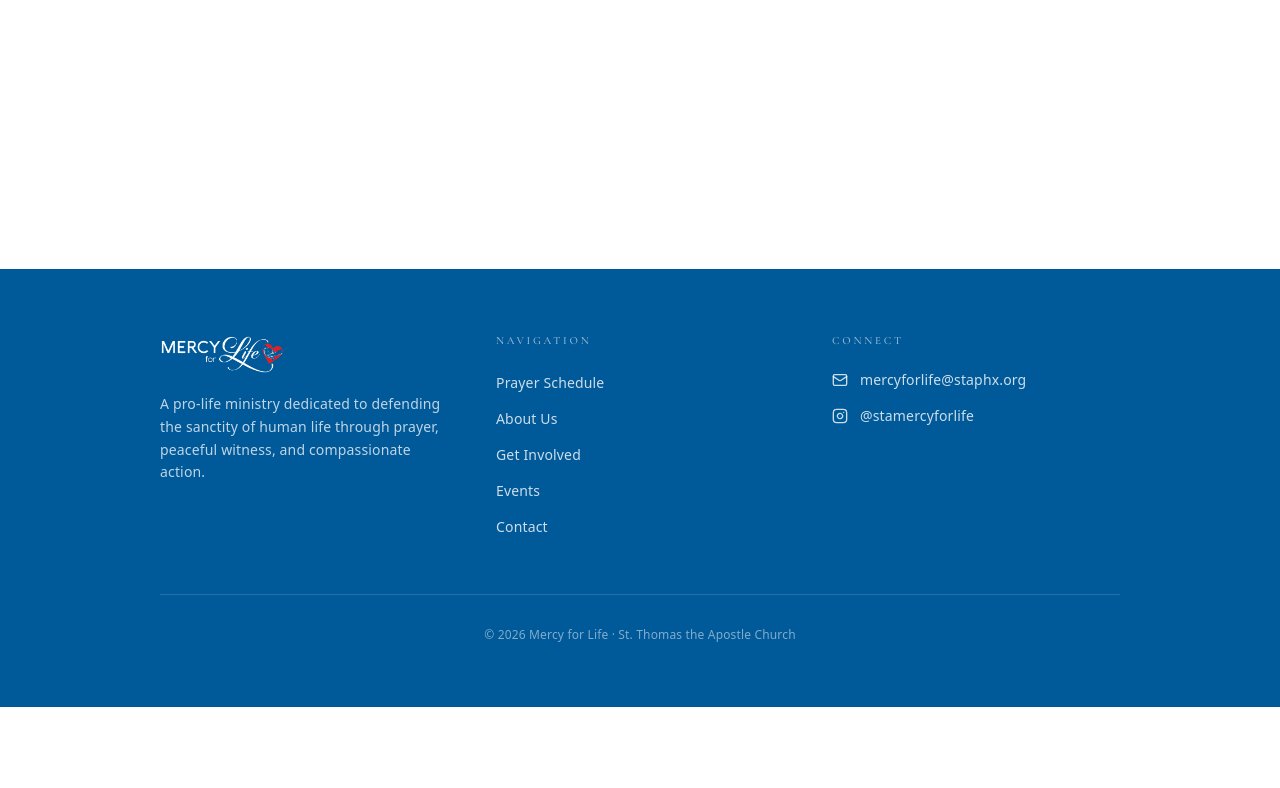
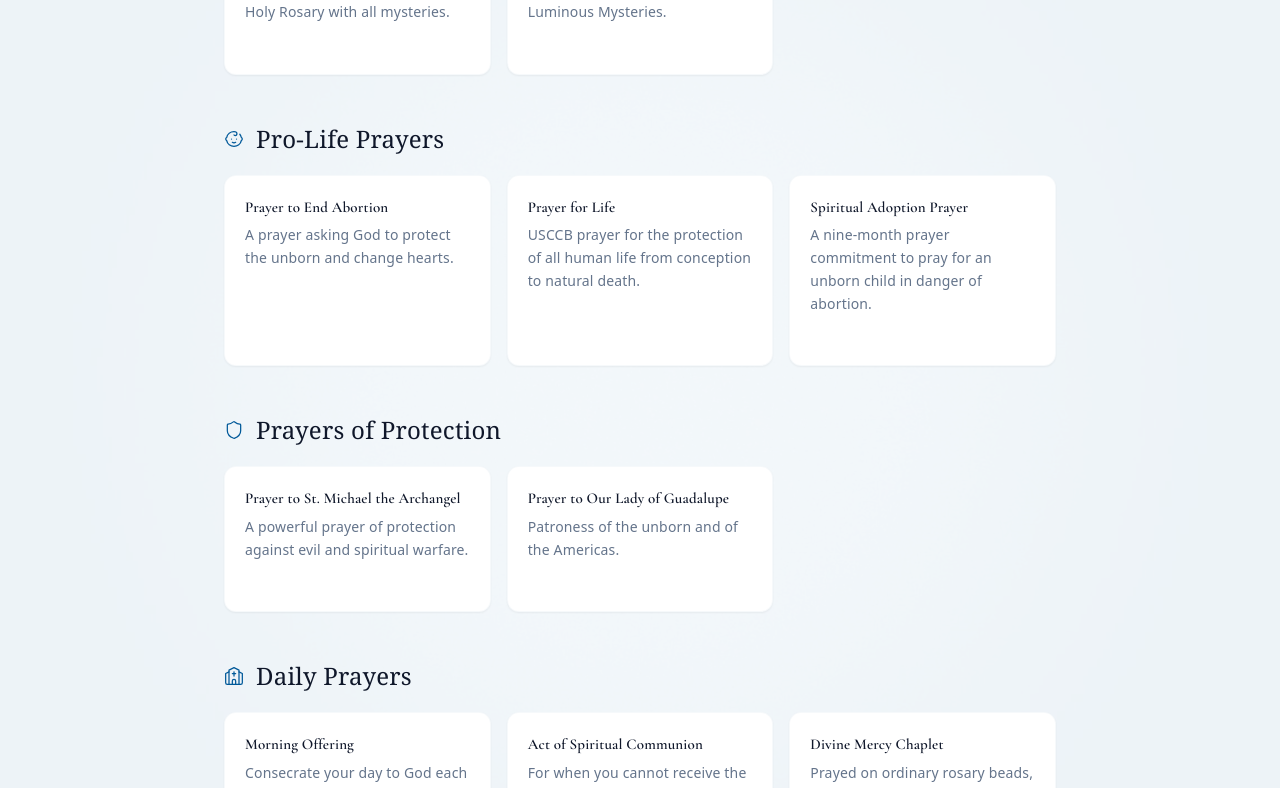
Before and after one commit to ashleykissinger45-dev/mercy-for-life, a Next.js app: page /prayers in a window 1280 px wide. Before the commit this address had no page. Shown: the part 607-1395 px from the top of the page. Before the commit the page ends 1314 px from the top, so only its background shows below. Built offline with nearby package versions, Linux system fonts and the light colour scheme.

Commit message:
Add Prayers page with categorized prayer links

```diff
--- /dev/null
+++ b/src/app/prayers/page.tsx
@@ -0,0 +1,18 @@
+import PageHeader from '@/components/PageHeader';
+import Prayers from '@/components/Prayers';
+
+export const metadata = {
+  title: 'Prayers – Mercy for Life',
+};
+
+export default function PrayersPage() {
+  return (
+    <>
+      <PageHeader
+        title="Prayers"
+        subtitle="A collection of prayers we use in our ministry. Click any prayer to read or pray along."
+      />
+      <Prayers />
+    </>
+  );
+}
--- a/src/components/Footer.tsx
+++ b/src/components/Footer.tsx
@@ -31,6 +31,7 @@ export default function Footer() {
             <ul className="space-y-3">
               {[
                 { label: 'Prayer Schedule', href: '/prayer' },
+                { label: 'Prayers', href: '/prayers' },
                 { label: 'About Us', href: '/about' },
                 { label: 'Get Involved', href: '/get-involved' },
                 { label: 'Events', href: '/events' },
--- a/src/components/Navigation.tsx
+++ b/src/components/Navigation.tsx
@@ -13,6 +13,7 @@ export default function Navigation() {
   const navItems = [
     { name: 'Home', href: '/' },
     { name: 'Prayer Schedule', href: '/prayer' },
+    { name: 'Prayers', href: '/prayers' },
     { name: 'About', href: '/about' },
     { name: 'Events', href: '/events' },
     { name: 'Get Involved', href: '/get-involved' },
--- /dev/null
+++ b/src/components/Prayers.tsx
@@ -0,0 +1,132 @@
+'use client';
+
+import { BookOpen, Heart, Shield, Cross, Church, Baby } from 'lucide-react';
+import ScrollReveal from './ScrollReveal';
+
+export default function Prayers() {
+  const categories = [
+    {
+      title: 'The Rosary',
+      icon: Cross,
+      prayers: [
+        {
+          name: 'How to Pray the Rosary',
+          description: 'A complete guide to praying the Holy Rosary with all mysteries.',
+          link: 'https://www.usccb.org/how-to-pray-the-rosary',
+        },
+        {
+          name: 'Mysteries of the Rosary',
+          description: 'Joyful, Sorrowful, Glorious, and Luminous Mysteries.',
+          link: 'https://www.rosarycenter.org/homepage-2/rosary/the-mysteries-of-the-rosary/',
+        },
+      ],
+    },
+    {
+      title: 'Pro-Life Prayers',
+      icon: Baby,
+      prayers: [
+        {
+          name: 'Prayer to End Abortion',
+          description: 'A prayer asking God to protect the unborn and change hearts.',
+          link: 'https://www.usccb.org/prayers/prayer-end-abortion',
+        },
+        {
+          name: 'Prayer for Life',
+          description: 'USCCB prayer for the protection of all human life from conception to natural death.',
+          link: 'https://www.usccb.org/prayers/prayer-life',
+        },
+        {
+          name: 'Spiritual Adoption Prayer',
+          description: 'A nine-month prayer commitment to pray for an unborn child in danger of abortion.',
+          link: 'https://www.spiritualadoption.org',
+        },
+      ],
+    },
+    {
+      title: 'Prayers of Protection',
+      icon: Shield,
+      prayers: [
+        {
+          name: 'Prayer to St. Michael the Archangel',
+          description: 'A powerful prayer of protection against evil and spiritual warfare.',
+          link: 'https://www.usccb.org/prayers/prayer-st-michael-archangel',
+        },
+        {
+          name: 'Prayer to Our Lady of Guadalupe',
+          description: 'Patroness of the unborn and of the Americas.',
+          link: 'https://www.usccb.org/prayers/prayer-our-lady-guadalupe',
+        },
+      ],
+    },
+    {
+      title: 'Daily Prayers',
+      icon: Church,
+      prayers: [
+        {
+          name: 'Morning Offering',
+          description: 'Consecrate your day to God each morning.',
+          link: 'https://www.usccb.org/prayers/morning-offering',
+        },
+        {
+          name: 'Act of Spiritual Communion',
+          description: 'For when you cannot receive the Eucharist in person.',
+          link: 'https://www.usccb.org/prayers/prayer-spiritual-communion',
+        },
+        {
+          name: 'Divine Mercy Chaplet',
+          description: 'Prayed on ordinary rosary beads, asking for God\'s mercy on the whole world.',
+          link: 'https://www.thedivinemercy.org/message/devotions/pray-the-chaplet',
+        },
+      ],
+    },
+  ];
+
+  return (
+    <ScrollReveal>
+      <section className="py-24 relative" style={{ backgroundImage: 'url(/pic2.jpg)', backgroundSize: 'cover', backgroundPosition: 'center' }}>
+        <div className="absolute inset-0 bg-white/[0.93]" />
+        <div className="max-w-4xl mx-auto px-6 lg:px-8 relative">
+
+          <div className="space-y-12">
+            {categories.map((category, catIndex) => {
+              const Icon = category.icon;
+              return (
+                <div key={catIndex}>
+                  <div className="flex items-center gap-3 mb-5">
+                    <Icon className="h-5 w-5 text-[#005999]" strokeWidth={1.5} />
+                    <h2 className="font-serif text-xl md:text-2xl font-light text-neutral-900">
+                      {category.title}
+                    </h2>
+                  </div>
+
+                  <div className="grid sm:grid-cols-2 lg:grid-cols-3 gap-4">
+                    {category.prayers.map((prayer, prayerIndex) => (
+                      <a
+                        key={prayerIndex}
+                        href={prayer.link}
+                        target="_blank"
+                        rel="noopener noreferrer"
+                        className="group bg-white rounded-xl shadow-sm border border-neutral-100/60 p-5 hover:shadow-md hover:border-neutral-200 transition-all duration-200"
+                      >
+                        <h3 className="font-semibold text-neutral-900 text-[15px] mb-1.5 group-hover:text-[#005999] transition-colors">
+                          {prayer.name}
+                        </h3>
+                        <p className="text-sm text-neutral-500 leading-relaxed">
+                          {prayer.description}
+                        </p>
+                        <span className="inline-flex items-center gap-1 text-xs font-medium text-[#005999] mt-3 opacity-0 group-hover:opacity-100 transition-opacity">
+                          Open link &rarr;
+                        </span>
+                      </a>
+                    ))}
+                  </div>
+                </div>
+              );
+            })}
+          </div>
+
+        </div>
+      </section>
+    </ScrollReveal>
+  );
+}
```
